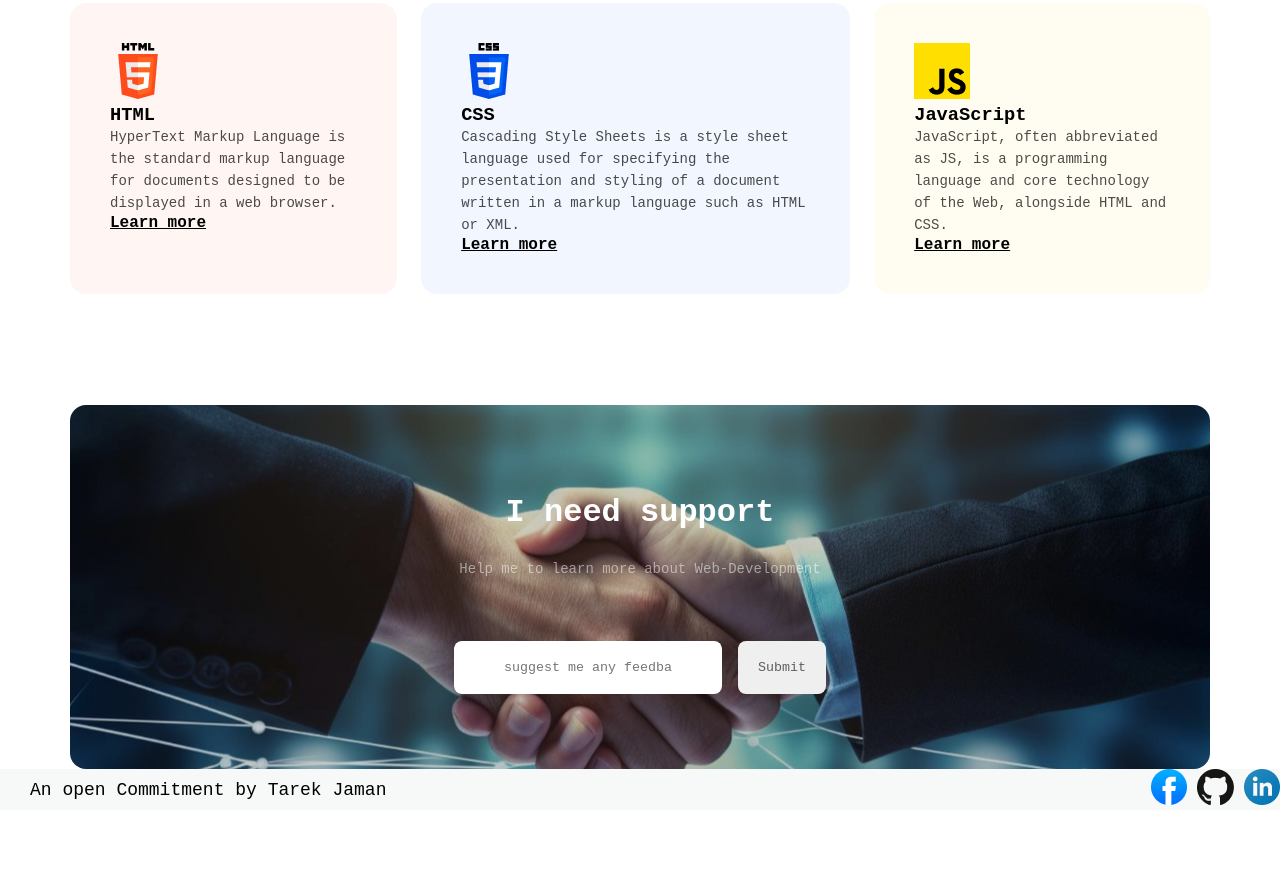
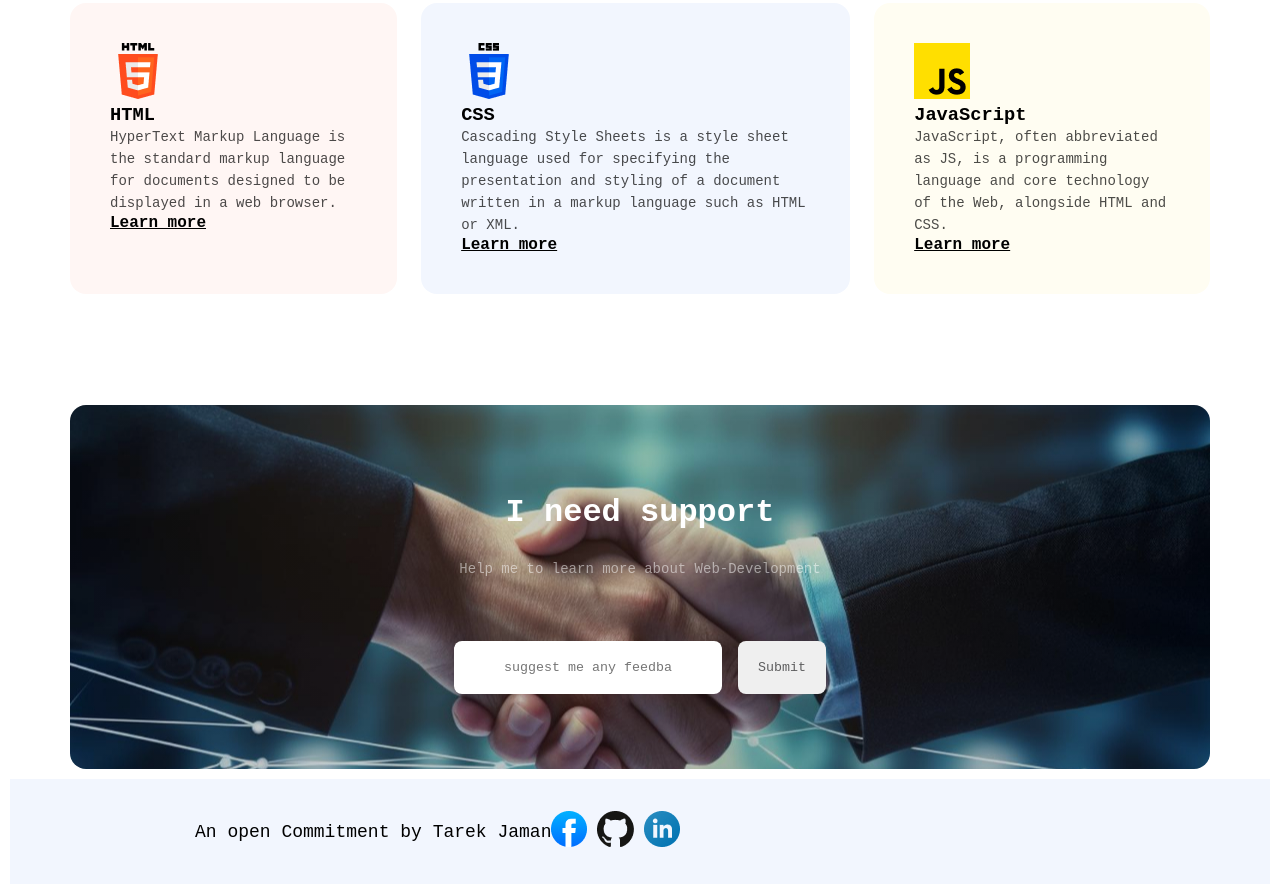
Before and after one commit to tarekbinjaman/first-assingment, a plain HTML site: page index.html in a window 1280 px wide. Shown: the part 3164-4058 px from the top of the page. Before the commit the page ends 3974 px from the top, so only its background shows below. Drawn offline with Linux system fonts and the light colour scheme; a web font is replaced by a local one.

Commit message:
faccing problem

```diff
--- a/style.css
+++ b/style.css
@@ -288,8 +288,10 @@ background-color: black;
 }
 
 footer {
-  background-color: #F7F8F8;
-
+    box-sizing: border-box;
+    padding: 32px 155px;
+    margin: 10px;
+    background-color: #F2F6FE;
 }
 
 footer .author p {
@@ -311,4 +313,5 @@ footer .author p {
     display: flex;
     align-items: center;
     justify-content: space-between;
+    max-width: max-content;
 }
```
